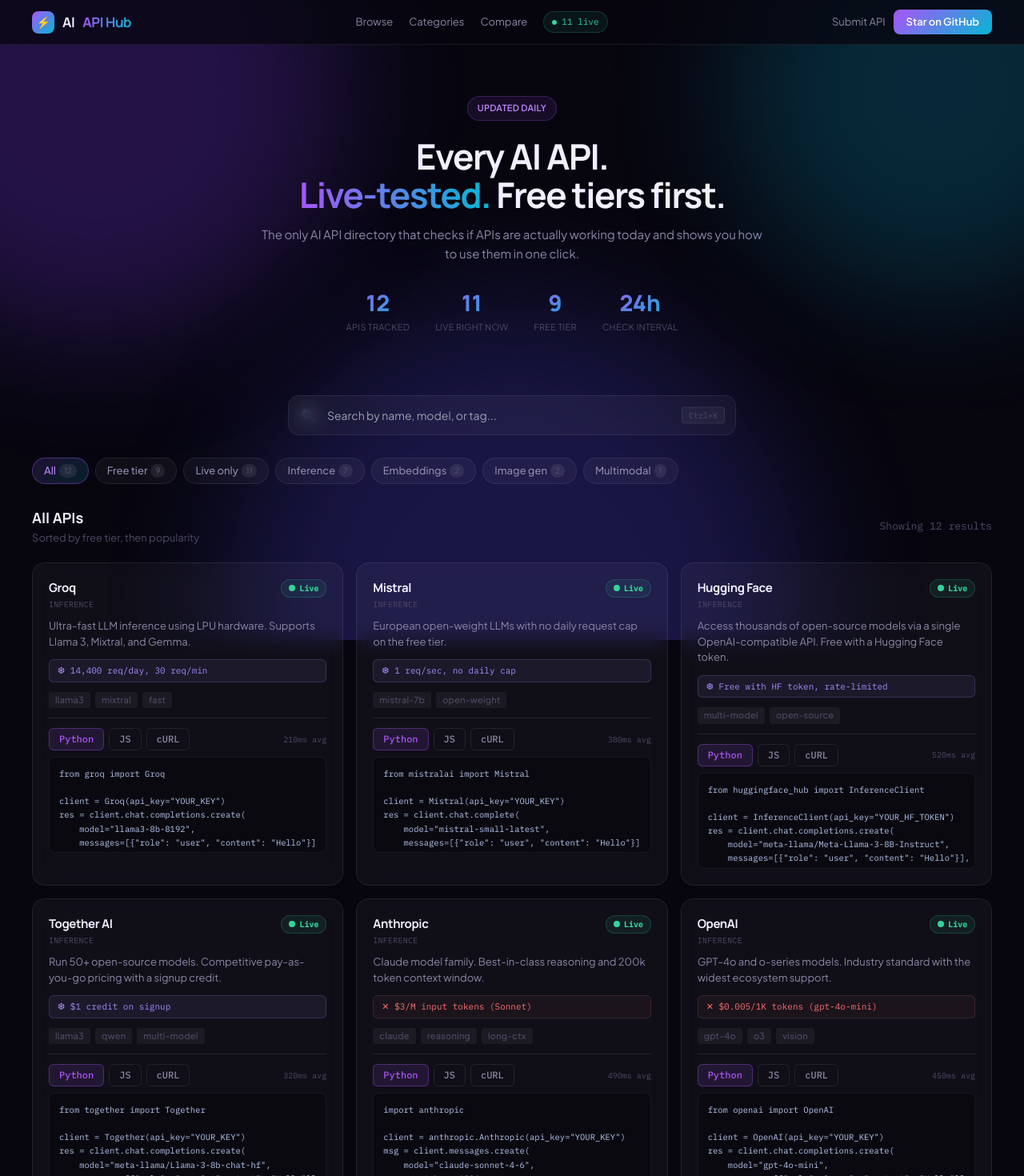
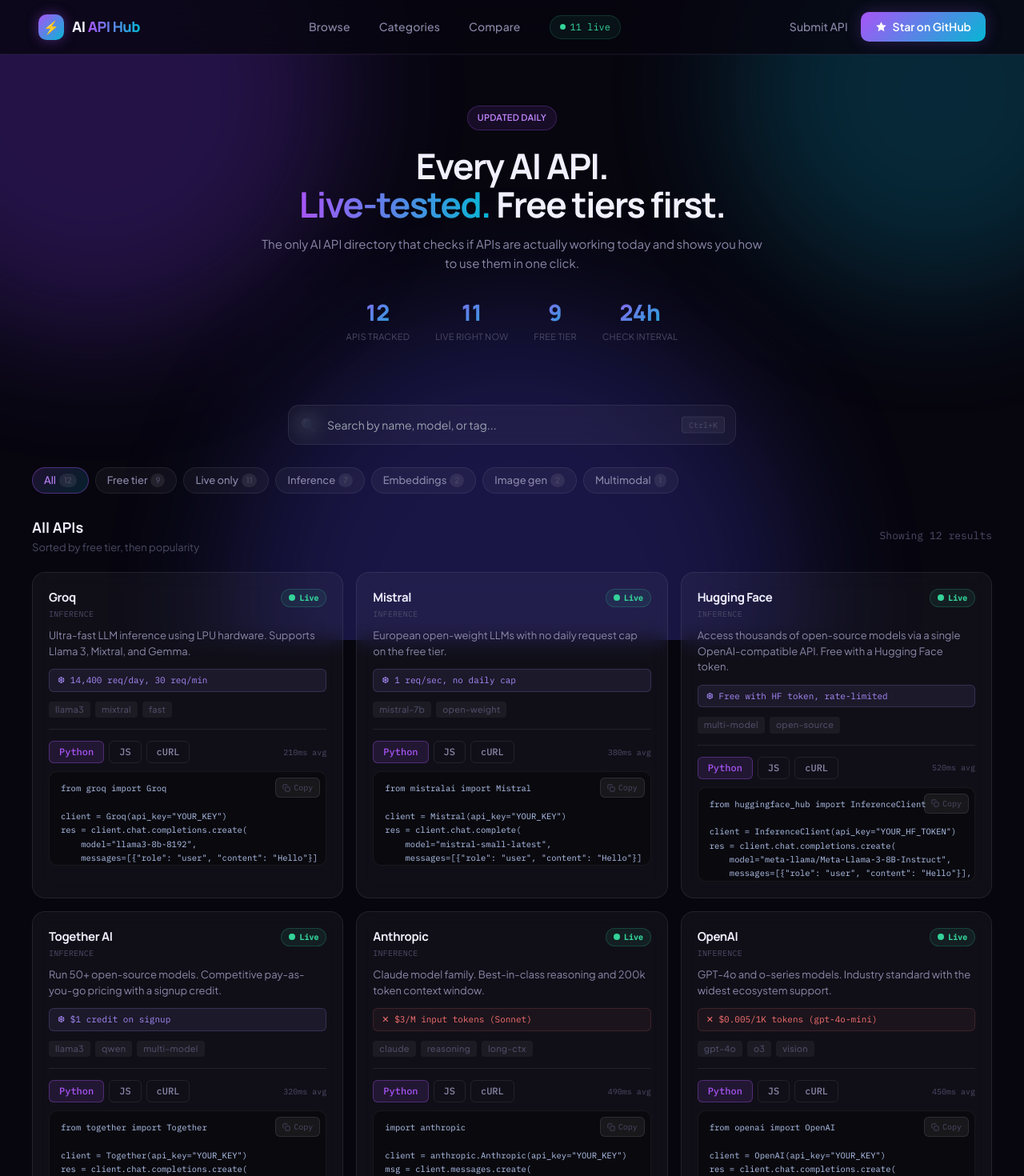
Before and after one commit to KP-MobileTechie/ai-api-hub, a Next.js app: page / in a window 1280 px wide. Shown: the top 1470 px of the page at 80% size. Built offline with nearby package versions, Linux system fonts and the light colour scheme.

Commit message:
feat: better nav spacing, copy button with animation, custom thin scrollbar

```diff
--- a/app/globals.css
+++ b/app/globals.css
@@ -255,6 +255,25 @@
   }
 }
 
+/* custom thin scrollbar for code blocks */
+.snippet-pre::-webkit-scrollbar {
+  width: 3px;
+  height: 3px;
+}
+.snippet-pre::-webkit-scrollbar-track {
+  background: transparent;
+}
+.snippet-pre::-webkit-scrollbar-thumb {
+  background: rgba(168, 85, 247, 0.2);
+  border-radius: 2px;
+}
+.snippet-pre::-webkit-scrollbar-thumb:hover {
+  background: rgba(168, 85, 247, 0.45);
+}
+.snippet-pre::-webkit-scrollbar-corner {
+  background: transparent;
+}
+
 @keyframes glow-pulse {
   0% {
     box-shadow: 0 0 0 0 rgba(52, 211, 153, 0.6);
--- a/components/CodeSnippet.tsx
+++ b/components/CodeSnippet.tsx
@@ -4,6 +4,7 @@
 import type { Snippets } from '@/types/api'
 
 type Lang = 'python' | 'javascript' | 'curl'
+
 const TABS: { key: Lang; label: string }[] = [
   { key: 'python', label: 'Python' },
   { key: 'javascript', label: 'JS' },
@@ -17,10 +18,30 @@
 
 export function CodeSnippet({ snippets, latencyMs }: Props) {
   const [active, setActive] = useState<Lang>('python')
+  const [copied, setCopied] = useState(false)
+
+  async function handleCopy() {
+    try {
+      await navigator.clipboard.writeText(snippets[active])
+      setCopied(true)
+      setTimeout(() => setCopied(false), 1800)
+    } catch {
+      // fallback for older browsers
+      const el = document.createElement('textarea')
+      el.value = snippets[active]
+      document.body.appendChild(el)
+      el.select()
+      document.execCommand('copy')
+      document.body.removeChild(el)
+      setCopied(true)
+      setTimeout(() => setCopied(false), 1800)
+    }
+  }
 
   return (
-    <div className="mt-3 pt-3" style={{ borderTop: '1px solid var(--border)' }}>
-      <div className="flex items-center gap-1.5 mb-2">
+    <div style={{ marginTop: '14px', paddingTop: '14px', borderTop: '1px solid var(--border)' }}>
+      {/* Tab row */}
+      <div style={{ display: 'flex', alignItems: 'center', gap: '6px', marginBottom: '10px' }}>
         {TABS.map(tab => (
           <button
             key={tab.key}
@@ -30,22 +51,77 @@
             {tab.label}
           </button>
         ))}
-        <span className="ml-auto text-[10px] font-mono" style={{ color: latencyMs ? 'var(--text-3)' : 'var(--down)' }}>
+        <span style={{
+          marginLeft: 'auto',
+          fontSize: '10px',
+          fontFamily: 'IBM Plex Mono, monospace',
+          color: latencyMs ? 'var(--text-3)' : 'var(--down)',
+        }}>
           {latencyMs ? `${latencyMs}ms avg` : 'last seen 6h ago'}
         </span>
       </div>
-      <pre
-        className="rounded-lg p-3 text-[10.5px] leading-relaxed overflow-auto max-h-[120px]"
-        style={{
-          background: 'rgba(0,0,0,0.35)',
-          border: '1px solid rgba(255,255,255,0.05)',
+
+      {/* Code block with copy button */}
+      <div style={{ position: 'relative' }}>
+        <pre className="snippet-pre" style={{
+          background: 'rgba(0,0,0,0.4)',
+          border: '1px solid rgba(255,255,255,0.06)',
+          borderRadius: '10px',
+          padding: '12px 14px',
+          paddingRight: '52px',
+          fontSize: '10.5px',
+          lineHeight: '1.65',
           color: '#b4c6ef',
           fontFamily: 'IBM Plex Mono, monospace',
           whiteSpace: 'pre',
-        }}
-      >
-        {snippets[active]}
-      </pre>
+          overflow: 'auto',
+          maxHeight: '118px',
+          margin: 0,
+        }}>
+          {snippets[active]}
+        </pre>
+
+        {/* Copy button */}
+        <button
+          onClick={handleCopy}
+          title="Copy to clipboard"
+          style={{
+            position: 'absolute',
+            top: '8px',
+            right: '8px',
+            display: 'flex',
+            alignItems: 'center',
+            gap: '4px',
+            padding: '4px 8px',
+            borderRadius: '6px',
+            border: `1px solid ${copied ? 'rgba(52,211,153,0.35)' : 'rgba(255,255,255,0.1)'}`,
+            background: copied ? 'rgba(52,211,153,0.1)' : 'rgba(255,255,255,0.06)',
+            color: copied ? 'var(--live)' : 'var(--text-3)',
+            fontSize: '10px',
+            fontFamily: 'IBM Plex Mono, monospace',
+            cursor: 'pointer',
+            transition: 'all 0.15s',
+            backdropFilter: 'blur(8px)',
+          }}
+        >
+          {copied ? (
+            <>
+              <svg width="10" height="10" viewBox="0 0 24 24" fill="none" stroke="currentColor" strokeWidth="2.5">
+                <polyline points="20 6 9 17 4 12" />
+              </svg>
+              Copied
+            </>
+          ) : (
+            <>
+              <svg width="10" height="10" viewBox="0 0 24 24" fill="none" stroke="currentColor" strokeWidth="2">
+                <rect x="9" y="9" width="13" height="13" rx="2" ry="2" />
+                <path d="M5 15H4a2 2 0 0 1-2-2V4a2 2 0 0 1 2-2h9a2 2 0 0 1 2 2v1" />
+              </svg>
+              Copy
+            </>
+          )}
+        </button>
+      </div>
     </div>
   )
 }
--- a/components/NavBar.tsx
+++ b/components/NavBar.tsx
@@ -30,54 +30,155 @@
 
   function handleGitHub() {
     showToast('Opening GitHub repo...')
-    setTimeout(() => window.open('https://github.com/yourusername/ai-api-hub', '_blank'), 600)
+    setTimeout(() => window.open('https://github.com/KP-MobileTechie/ai-api-hub', '_blank'), 600)
+  }
+
+  const navLinkStyle = {
+    color: 'var(--text-2)',
+    textDecoration: 'none',
+    fontSize: '14px',
+    fontWeight: '500',
+    letterSpacing: '0.01em',
+    transition: 'color 0.15s',
+    padding: '4px 0',
+    position: 'relative' as const,
   }
 
   return (
     <>
       <nav
-        className="sticky top-0 z-40 h-14 flex items-center justify-between px-10"
-        style={{ backdropFilter: 'blur(20px)', background: 'rgba(7,6,15,0.75)', borderBottom: '1px solid var(--border)' }}
+        style={{
+          position: 'sticky',
+          top: 0,
+          zIndex: 40,
+          height: '68px',
+          display: 'flex',
+          alignItems: 'center',
+          justifyContent: 'space-between',
+          padding: '0 48px',
+          backdropFilter: 'blur(24px)',
+          WebkitBackdropFilter: 'blur(24px)',
+          background: 'rgba(7,6,15,0.8)',
+          borderBottom: '1px solid rgba(255,255,255,0.06)',
+          boxShadow: '0 1px 0 0 rgba(168,85,247,0.06)',
+        }}
       >
-        <div className="flex items-center gap-2.5 font-bold text-[17px] tracking-tight" style={{ color: 'var(--text)', fontFamily: 'Manrope, sans-serif' }}>
-          <div
-            className="w-7 h-7 rounded-lg flex items-center justify-center text-sm"
-            style={{ background: 'linear-gradient(135deg, var(--accent-1), var(--accent-2))' }}
-          >
+        {/* Logo */}
+        <div style={{ display: 'flex', alignItems: 'center', gap: '10px', cursor: 'pointer' }}>
+          <div style={{
+            width: '32px', height: '32px',
+            borderRadius: '10px',
+            display: 'flex', alignItems: 'center', justifyContent: 'center',
+            fontSize: '16px',
+            background: 'linear-gradient(135deg, var(--accent-1), var(--accent-2))',
+            boxShadow: '0 0 16px rgba(168,85,247,0.4)',
+            flexShrink: 0,
+          }}>
             ⚡
           </div>
-          AI{' '}
-          <span style={{ background: 'linear-gradient(90deg, var(--accent-1), var(--accent-2))', WebkitBackgroundClip: 'text', WebkitTextFillColor: 'transparent' }}>
-            API Hub
+          <span style={{
+            fontFamily: 'Manrope, sans-serif',
+            fontWeight: 800,
+            fontSize: '18px',
+            letterSpacing: '-0.5px',
+            color: 'var(--text)',
+          }}>
+            AI{' '}
+            <span style={{
+              background: 'linear-gradient(90deg, var(--accent-1), var(--accent-2))',
+              WebkitBackgroundClip: 'text',
+              WebkitTextFillColor: 'transparent',
+              backgroundClip: 'text',
+            }}>
+              API Hub
+            </span>
           </span>
         </div>
 
-        <div className="flex items-center gap-5 text-[13px]">
-          <a href="#browse" onClick={handleBrowse} style={{ color: 'var(--text-2)', textDecoration: 'none' }}>Browse</a>
-          <a href="#categories" onClick={handleCategories} style={{ color: 'var(--text-2)', textDecoration: 'none' }}>Categories</a>
-          <button onClick={() => setShowCompare(true)} className="bg-transparent border-none cursor-pointer text-[13px]" style={{ color: 'var(--text-2)', fontFamily: 'inherit' }}>Compare</button>
-          <div
-            className="flex items-center gap-1.5 rounded-full px-2.5 py-1 text-[11px] font-mono"
-            style={{ background: 'rgba(52,211,153,0.08)', border: '1px solid rgba(52,211,153,0.2)', color: 'var(--live)' }}
+        {/* Center nav */}
+        <div style={{ display: 'flex', alignItems: 'center', gap: '36px' }}>
+          <a href="#browse" onClick={handleBrowse} style={navLinkStyle}
+            onMouseEnter={e => (e.currentTarget.style.color = 'var(--text)')}
+            onMouseLeave={e => (e.currentTarget.style.color = 'var(--text-2)')}
           >
-            <div className="w-1.5 h-1.5 rounded-full dot-g" />
+            Browse
+          </a>
+          <a href="#categories" onClick={handleCategories} style={navLinkStyle}
+            onMouseEnter={e => (e.currentTarget.style.color = 'var(--text)')}
+            onMouseLeave={e => (e.currentTarget.style.color = 'var(--text-2)')}
+          >
+            Categories
+          </a>
+          <button
+            onClick={() => setShowCompare(true)}
+            style={{ ...navLinkStyle, background: 'none', border: 'none', cursor: 'pointer', fontFamily: 'inherit' }}
+            onMouseEnter={e => (e.currentTarget.style.color = 'var(--text)')}
+            onMouseLeave={e => (e.currentTarget.style.color = 'var(--text-2)')}
+          >
+            Compare
+          </button>
+
+          <div style={{
+            display: 'flex', alignItems: 'center', gap: '6px',
+            background: 'rgba(52,211,153,0.07)',
+            border: '1px solid rgba(52,211,153,0.18)',
+            borderRadius: '20px',
+            padding: '5px 12px',
+            fontSize: '12px',
+            fontFamily: 'IBM Plex Mono, monospace',
+            color: 'var(--live)',
+          }}>
+            <div style={{
+              width: '7px', height: '7px', borderRadius: '50%',
+              background: 'var(--live)',
+              animation: 'glow-pulse 2s ease-in-out infinite',
+            }} />
             {liveCount} live
           </div>
         </div>
 
-        <div className="flex items-center gap-2.5">
+        {/* Right actions */}
+        <div style={{ display: 'flex', alignItems: 'center', gap: '16px' }}>
           <button
             onClick={() => showToast('Submit API form coming soon')}
-            className="text-[13px] bg-transparent border-none cursor-pointer"
-            style={{ color: 'var(--text-2)', fontFamily: 'inherit' }}
+            style={{
+              background: 'none', border: 'none', cursor: 'pointer',
+              fontSize: '14px', fontWeight: 500,
+              color: 'var(--text-2)', fontFamily: 'inherit',
+              transition: 'color 0.15s',
+            }}
+            onMouseEnter={e => (e.currentTarget.style.color = 'var(--text)')}
+            onMouseLeave={e => (e.currentTarget.style.color = 'var(--text-2)')}
           >
             Submit API
           </button>
+
           <button
             onClick={handleGitHub}
-            className="text-[13px] font-semibold px-4 py-1.5 rounded-lg border-none cursor-pointer text-white"
-            style={{ background: 'linear-gradient(135deg, var(--accent-1), var(--accent-2))', fontFamily: 'inherit' }}
+            style={{
+              display: 'flex', alignItems: 'center', gap: '7px',
+              fontSize: '14px', fontWeight: 600,
+              padding: '8px 18px',
+              borderRadius: '10px',
+              border: 'none', cursor: 'pointer',
+              color: '#fff',
+              fontFamily: 'inherit',
+              background: 'linear-gradient(135deg, var(--accent-1), var(--accent-2))',
+              boxShadow: '0 0 20px rgba(168,85,247,0.25)',
+              transition: 'opacity 0.15s, box-shadow 0.15s',
+            }}
+            onMouseEnter={e => {
+              e.currentTarget.style.opacity = '0.9'
+              e.currentTarget.style.boxShadow = '0 0 28px rgba(168,85,247,0.4)'
+            }}
+            onMouseLeave={e => {
+              e.currentTarget.style.opacity = '1'
+              e.currentTarget.style.boxShadow = '0 0 20px rgba(168,85,247,0.25)'
+            }}
           >
+            <svg width="15" height="15" viewBox="0 0 24 24" fill="currentColor">
+              <path d="M12 2l3.09 6.26L22 9.27l-5 4.87 1.18 6.88L12 17.77l-6.18 3.25L7 14.14 2 9.27l6.91-1.01L12 2z"/>
+            </svg>
             Star on GitHub
           </button>
         </div>
@@ -86,16 +187,18 @@
       {showCompare && <CompareModal apis={apis} onClose={() => setShowCompare(false)} />}
 
       {toast && (
-        <div
-          className="fixed bottom-8 left-1/2 -translate-x-1/2 px-5 py-2.5 rounded-xl text-[13px] z-50"
-          style={{
-            background: 'rgba(168,85,247,0.18)',
-            backdropFilter: 'blur(16px)',
-            border: '1px solid rgba(168,85,247,0.35)',
-            color: '#e9d5ff',
-            fontFamily: 'Plus Jakarta Sans, sans-serif',
-          }}
-        >
+        <div style={{
+          position: 'fixed', bottom: '32px', left: '50%', transform: 'translateX(-50%)',
+          padding: '10px 20px', borderRadius: '12px',
+          fontSize: '13px', zIndex: 50,
+          background: 'rgba(168,85,247,0.15)',
+          backdropFilter: 'blur(16px)',
+          border: '1px solid rgba(168,85,247,0.3)',
+          color: '#e9d5ff',
+          fontFamily: 'Plus Jakarta Sans, sans-serif',
+          whiteSpace: 'nowrap',
+          boxShadow: '0 8px 32px rgba(0,0,0,0.3)',
+        }}>
           {toast}
         </div>
       )}
```
